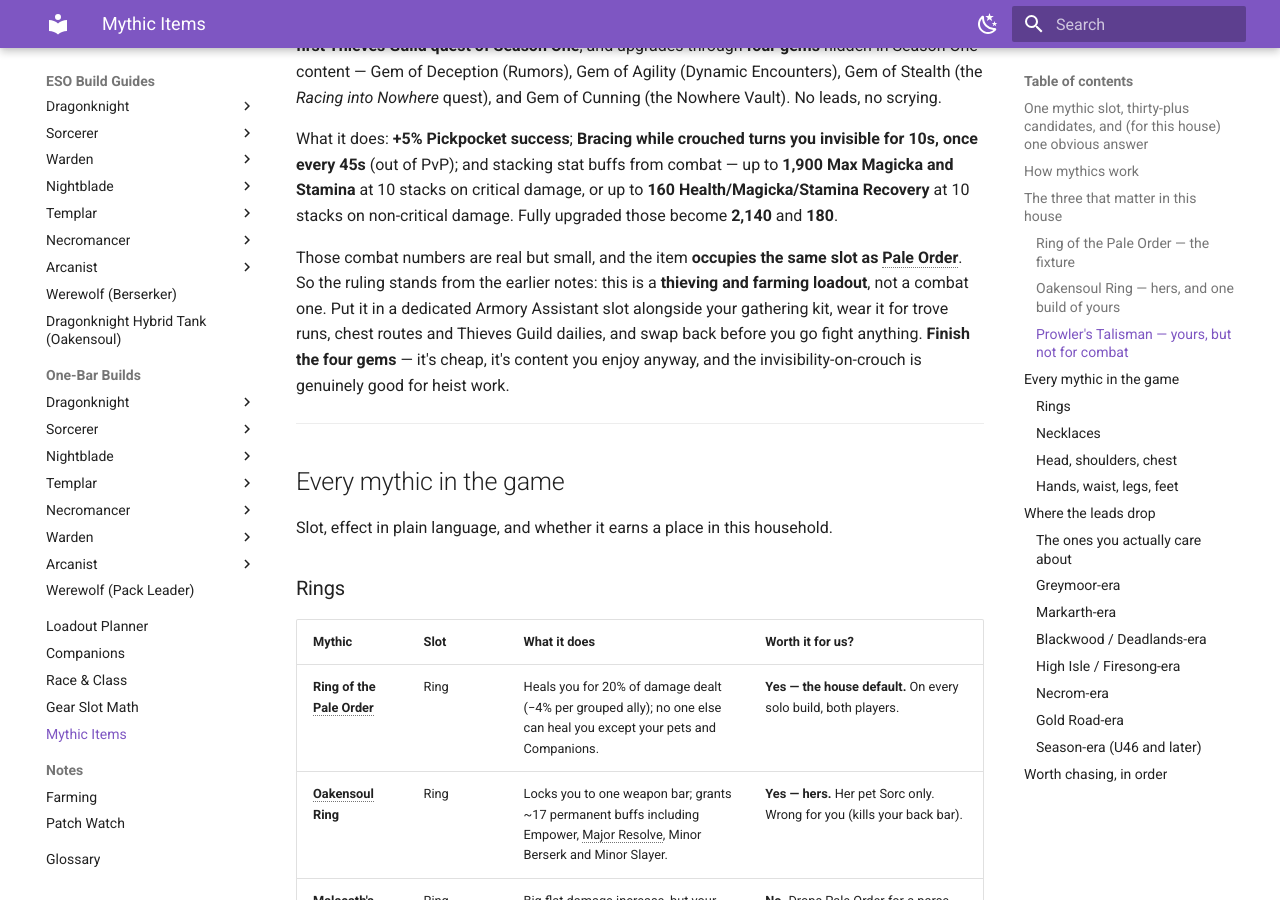
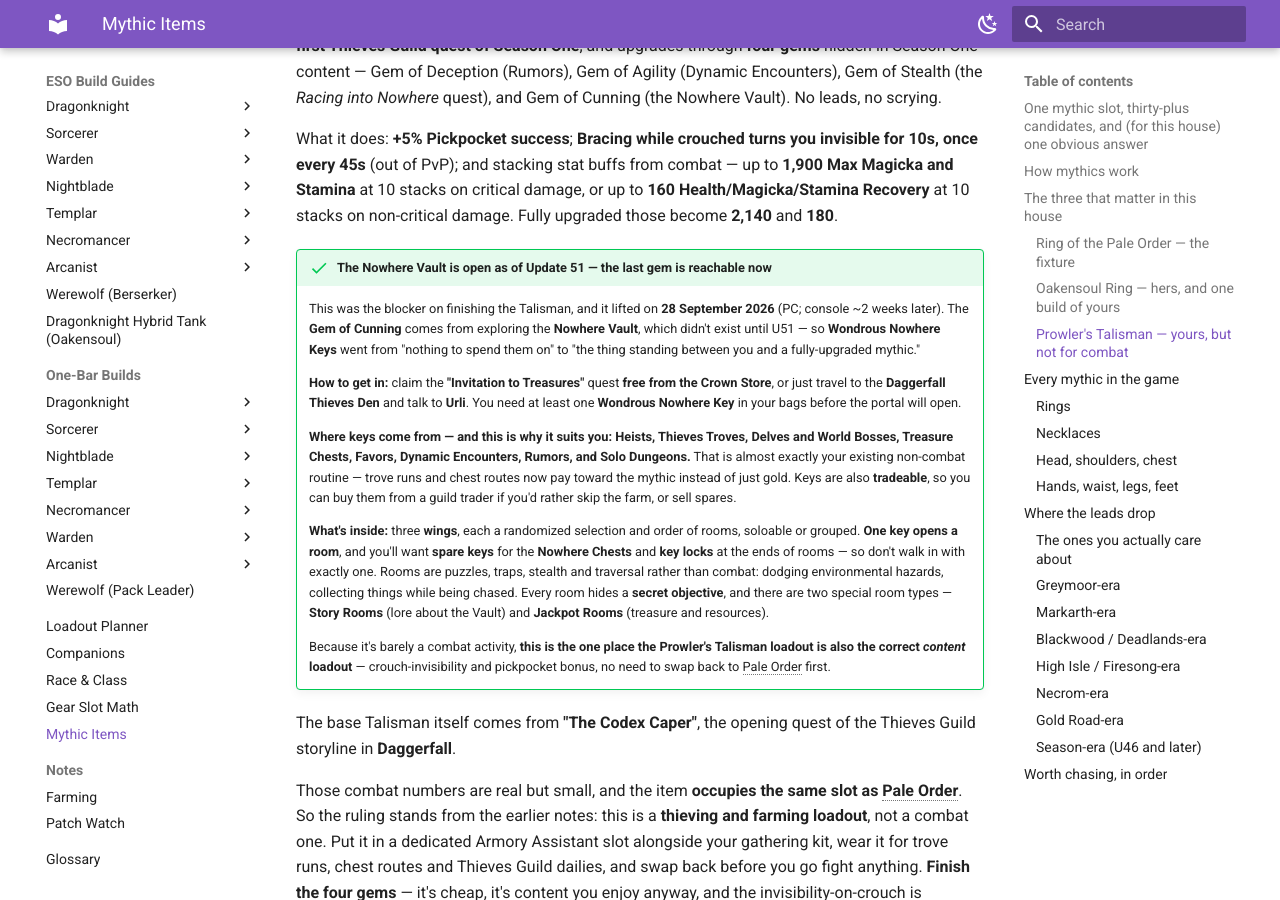
Before and after one commit to txbluemoose/Moose-ESO, an MkDocs documentation site: the page built from docs/shared/mythics.md, in a window 1280 px wide and 900 px high, scrolled down 3150 px. Built offline with MkDocs 1.6.1 and Material for MkDocs 9.7.7, drawn with Linux system fonts in a browser that asks for light colours; some of the changed text lies outside the part shown.

Commit message:
Nowhere Vault: it's open, so reverse the "don't farm keys yet" note
He asked what I know about it. The repo already had the important half right
- the Gem of Cunning, the last Prowler's Talisman upgrade, comes from the
Nowhere Vault - and that checked out against ArzyeL and ESO-Hub.

What was wrong was a note I deleted on 2026-09-30 rather than updating: the
old "Known upcoming" line said Nowhere Keys had no use yet and there was no
reason to farm them. The Vault opened with U51 on 28 September, so that is
now backwards, and dropping the line meant the repo no longer said so either
way. Restored and reversed.

Added the practical detail to the Prowler's Talisman section, because the
Vault is the blocker on finishing his partially-upgraded mythic: entry via
the free "Invitation to Treasures" Crown Store quest or Urli at the
Daggerfall Thieves Den, one Wondrous Nowhere Key required to get in, and
spare keys wanted for the Nowhere Chests and key locks at the ends of rooms.

Key sources are the point for him specifically - heists, thieves troves,
delves, world bosses, treasure chests, favors, dynamic encounters, rumors
and solo dungeons - which is already his non-combat routine, so trove and
chest runs now pay toward the mythic. Keys are tradeable either way.

Also noted that the Vault is barely a combat activity (puzzles, traps,
stealth, three randomized wings, secret objectives, Story and Jackpot
rooms), which makes it the one place the Prowler's loadout is also the
correct content loadout - no swapping back to Pale Order first.

Named the unlock quest while I was there: The Codex Caper, in Daggerfall.

Co-Authored-By: Claude Opus 5 <noreply@anthropic.com>
Claude-Session: https://claude.ai/code/session_01JeNkLMzQt5Z4BWGSLDQqfu

```diff
--- a/docs/shared/mythics.md
+++ b/docs/shared/mythics.md
@@ -79,6 +79,19 @@ The 2026 exception to "all mythics come from Antiquities." **Prowler's Talisman*
 
 What it does: **+5% Pickpocket success**; **Bracing while crouched turns you invisible for 10s, once every 45s** (out of PvP); and stacking stat buffs from combat — up to **1,900 Max Magicka and Stamina** at 10 stacks on critical damage, or up to **160 Health/Magicka/Stamina Recovery** at 10 stacks on non-critical damage. Fully upgraded those become **2,140** and **180**.
 
+!!! success "The Nowhere Vault is open as of Update 51 — the last gem is reachable now"
+    This was the blocker on finishing the Talisman, and it lifted on **28 September 2026** (PC; console ~2 weeks later). The **Gem of Cunning** comes from exploring the **Nowhere Vault**, which didn't exist until U51 — so **Wondrous Nowhere Keys** went from "nothing to spend them on" to "the thing standing between you and a fully-upgraded mythic."
+
+    **How to get in:** claim the **"Invitation to Treasures"** quest **free from the Crown Store**, or just travel to the **Daggerfall Thieves Den** and talk to **Urli**. You need at least one **Wondrous Nowhere Key** in your bags before the portal will open.
+
+    **Where keys come from — and this is why it suits you:** **Heists, Thieves Troves, Delves and World Bosses, Treasure Chests, Favors, Dynamic Encounters, Rumors, and Solo Dungeons.** That is almost exactly your existing non-combat routine — trove runs and chest routes now pay toward the mythic instead of just gold. Keys are also **tradeable**, so you can buy them from a guild trader if you'd rather skip the farm, or sell spares.
+
+    **What's inside:** three **wings**, each a randomized selection and order of rooms, soloable or grouped. **One key opens a room**, and you'll want **spare keys** for the **Nowhere Chests** and **key locks** at the ends of rooms — so don't walk in with exactly one. Rooms are puzzles, traps, stealth and traversal rather than combat: dodging environmental hazards, collecting things while being chased. Every room hides a **secret objective**, and there are two special room types — **Story Rooms** (lore about the Vault) and **Jackpot Rooms** (treasure and resources).
+
+    Because it's barely a combat activity, **this is the one place the Prowler's Talisman loadout is also the correct *content* loadout** — crouch-invisibility and pickpocket bonus, no need to swap back to Pale Order first.
+
+The base Talisman itself comes from **"The Codex Caper"**, the opening quest of the Thieves Guild storyline in **Daggerfall**.
+
 Those combat numbers are real but small, and the item **occupies the same slot as Pale Order**. So the ruling stands from the earlier notes: this is a **thieving and farming loadout**, not a combat one. Put it in a dedicated Armory Assistant slot alongside your gathering kit, wear it for trove runs, chest routes and Thieves Guild dailies, and swap back before you go fight anything. **Finish the four gems** — it's cheap, it's content you enjoy anyway, and the invisibility-on-crouch is genuinely good for heist work.
 
 ---
@@ -153,7 +166,7 @@ Everything below is the **lead source** — where the drop comes from. The **dig
 |---|---|
 | **Ring of the Pale Order** | **Alik'r Desert** — Coldrock Diggings delve boss (*Direnni Elegy Loop*) · **Bangkorai** — random treasure chests (*Aurmine Ancestral Signet*) · **Glenumbra** — Bad Man's Hallows public dungeon trash (*Order-Etched Gallery Rail*) · **Wrothgar** — world bosses, needs Orsinium (*Onyx Accent Stones*) · **The Reach / Nighthollow Keep** — a fixed "Ancient Text" on a table, needs Markarth (*Pale Order's Golden Band*) |
 | **Oakensoul Ring** | **High Isle** — Volcanic Vent world events, from the Volcanic Cache (*Igneous Inlay*) · **Stormhaven** — Titanclaw world boss, Mudcrab Beach (*Larimar Gems*) · **Malabal Tor** — any enemy near Velyn Harbor (*Sacred Resin*) · **Glenumbra** — blacksmithing ore nodes (*Stone Shank Frame*) · **Murkmire** — safeboxes/strongboxes (*Petrified Oak Loop*). All five **dig in High Isle**. |
-| **Prowler's Talisman** | **Not an antiquity.** Unlocks from the first Season One Thieves Guild quest; four upgrade gems from Rumors, Dynamic Encounters, the *Racing into Nowhere* quest, and the Nowhere Vault. |
+| **Prowler's Talisman** | **Not an antiquity.** Unlocks from **The Codex Caper**, the opening Thieves Guild quest in **Daggerfall**. Four upgrade gems: **Gem of Deception** (Rumors), **Gem of Agility** (Dynamic Encounters), **Gem of Stealth** (the *Racing into Nowhere* quest), **Gem of Cunning** (the **Nowhere Vault** — open since U51; see the section above). |
 
 ### Greymoor-era
 
```
Also changed, not shown: docs/notes/patch-watch.md (+1 -0 lines).
